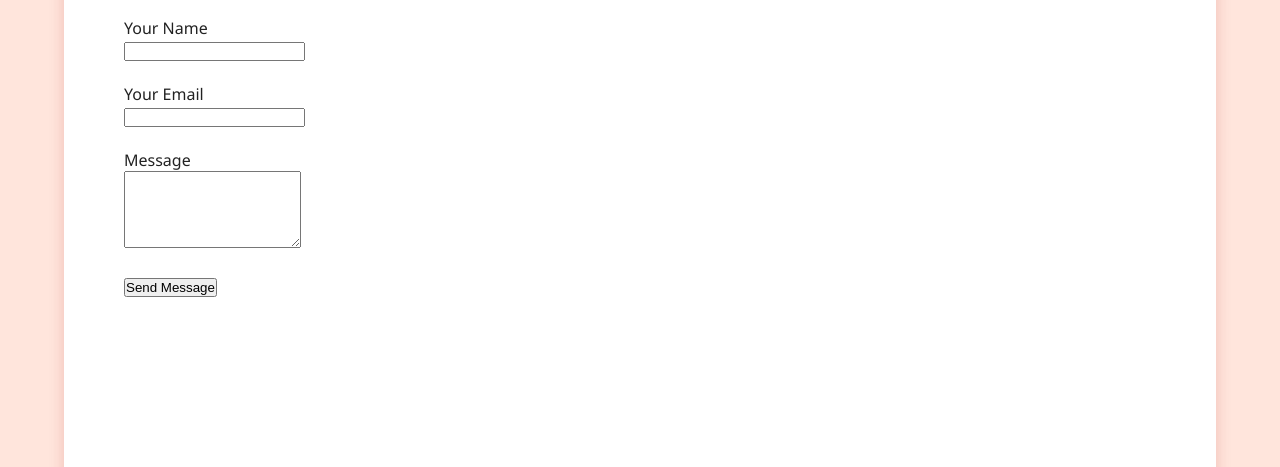
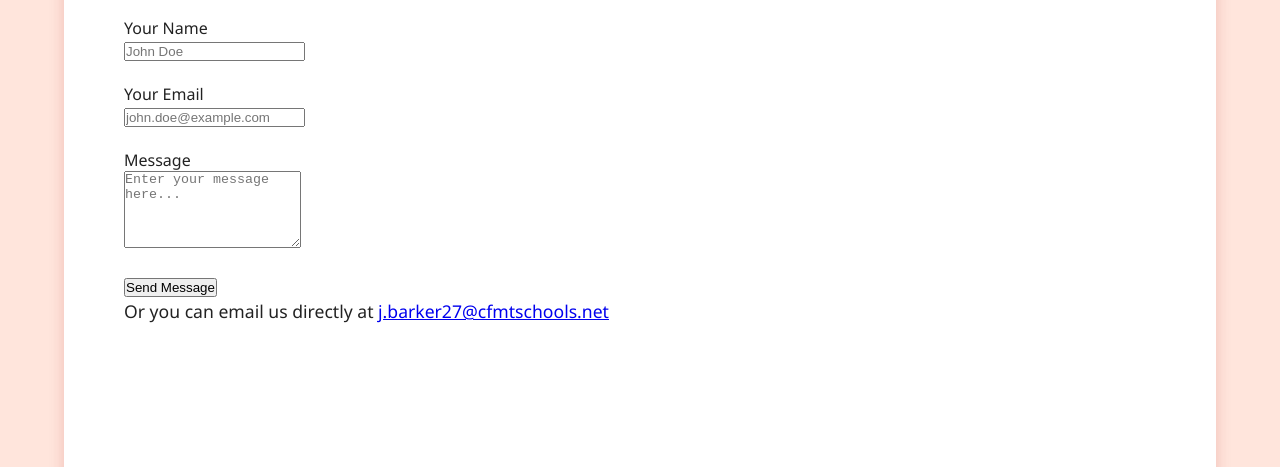
Before and after one commit to jacksonb3421/Guitar-Center, a plain HTML site: page contact.html in a window 1280 px wide. Shown: the part 333-800 px from the top of the page. Drawn offline with Linux system fonts and the light colour scheme.

Commit message:
contact page

```diff
--- a/contact.html
+++ b/contact.html
@@ -3,6 +3,7 @@
 <head>
   <meta charset="UTF-8" />
   <meta name="viewport" content="width=device-width, initial-scale=1" />
+  <meta name="description" content="Contact Guitar World for inquiries, feedback, and support. We’re happy to hear from you!" />
   <title>Contact Us - Guitar World</title>
   <link rel="stylesheet" href="style.css" />
 </head>
@@ -27,21 +28,23 @@
   </div>
 </header>
 
-
 <main class="container">
   <h2>Contact Us</h2>
   <form action="#" method="post">
     <label for="name">Your Name</label><br />
-    <input type="text" id="name" name="name" required /><br /><br />
+    <input type="text" id="name" name="name" placeholder="John Doe" required /><br /><br />
 
     <label for="email">Your Email</label><br />
-    <input type="email" id="email" name="email" required /><br /><br />
+    <input type="email" id="email" name="email" placeholder="john.doe@example.com" required /><br /><br />
 
     <label for="message">Message</label><br />
-    <textarea id="message" name="message" rows="5" required></textarea><br /><br />
+    <textarea id="message" name="message" rows="5" placeholder="Enter your message here..." required></textarea><br /><br />
 
     <button type="submit">Send Message</button>
   </form>
+
+  <!-- Added your email link below the form -->
+  <p>Or you can email us directly at <a href="mailto:j.barker27@cfmtschools.net?subject=Customer%20Support&body=Hi%2C%0A%0AI%20have%20a%20question%20about%20your%20guitar%20accessories.%0A%0A%20Thanks%2C%0A%20[Your%20Name]">j.barker27@cfmtschools.net</a></p>
 </main>
 
 <footer>
```
